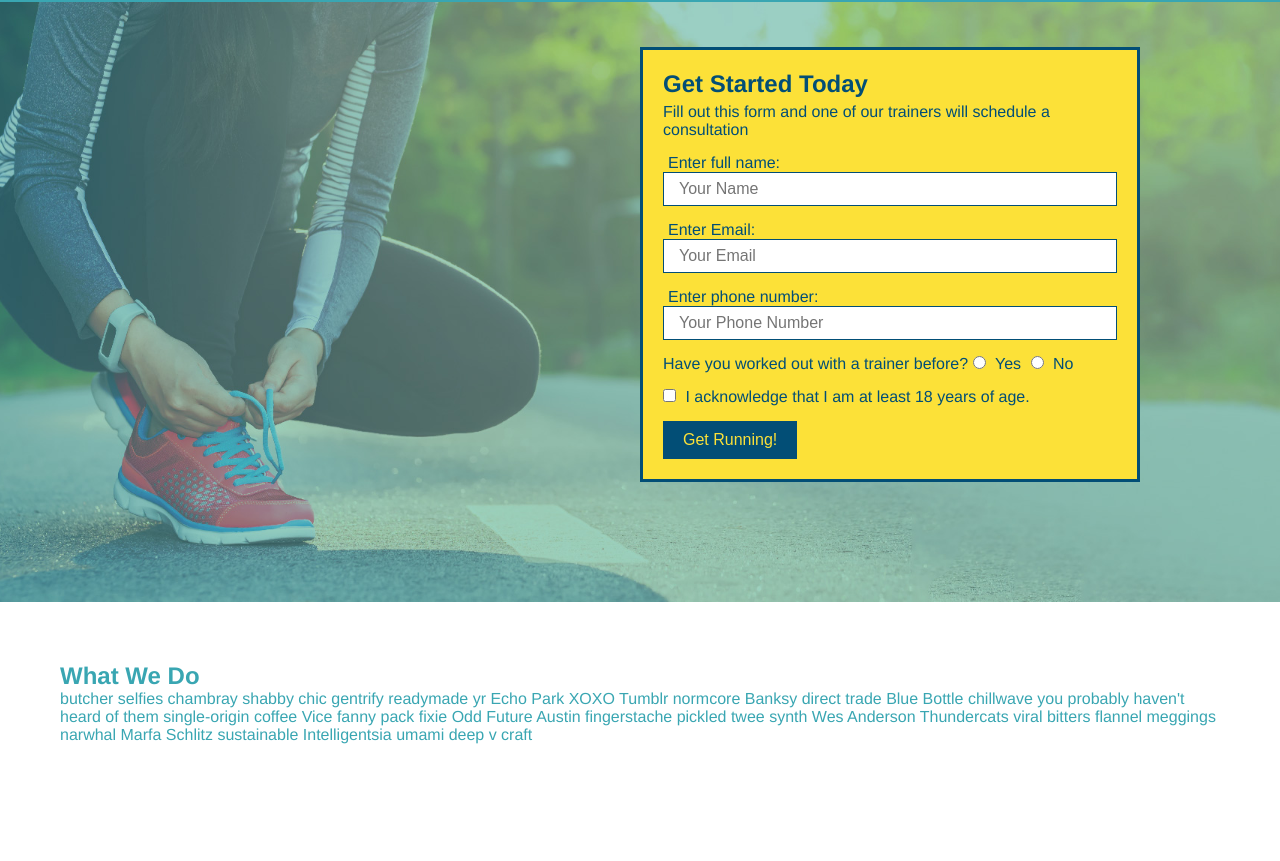
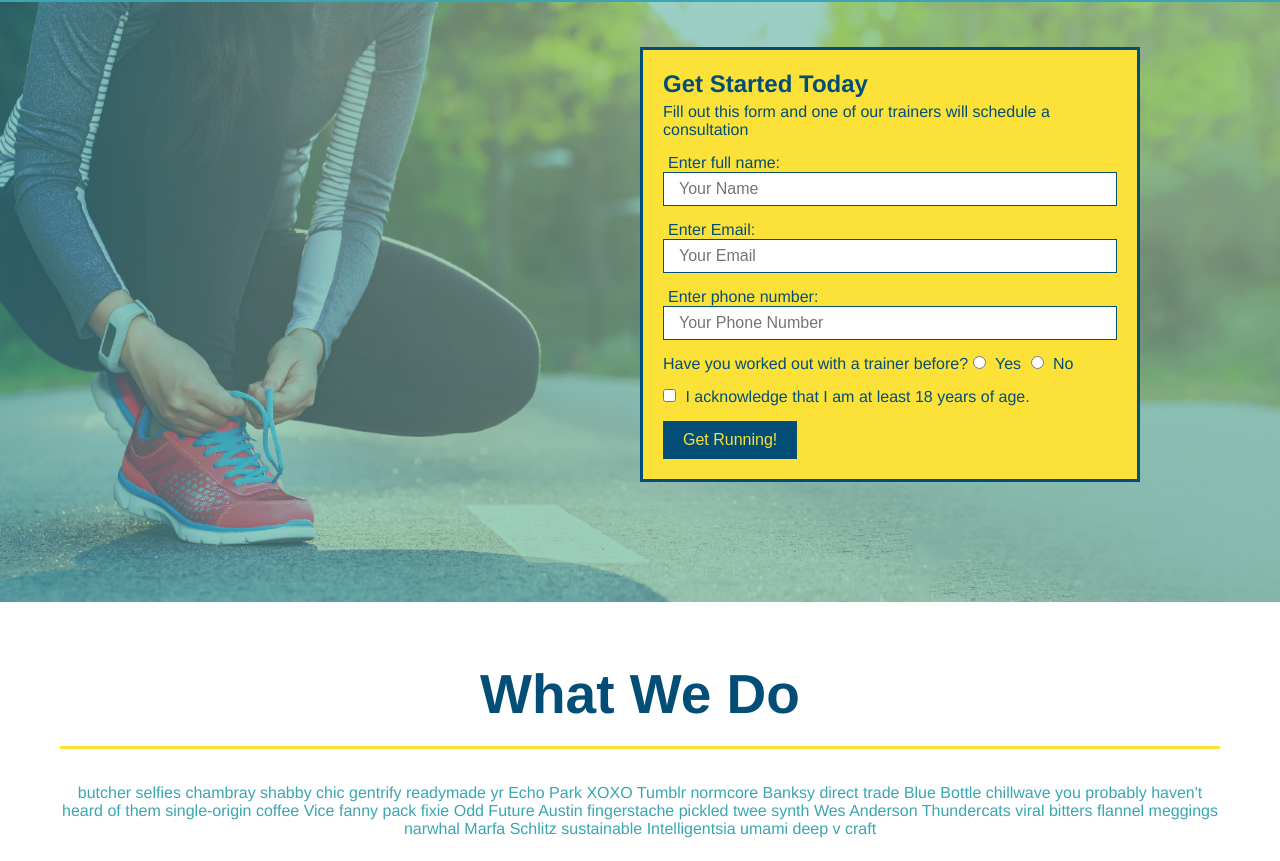
Before and after one commit to estevan2022/run-buddy, a plain HTML site: page index.html in a window 1280 px wide. Shown: the part 80-941 px from the top of the page. Drawn offline with Linux system fonts and the light colour scheme.

Commit message:
added style to what we do section and class

```diff
--- a/assets/css/style.css
+++ b/assets/css/style.css
@@ -123,3 +123,15 @@ section {
     font-size: 16px;
 }
 /* Hero Style End*/
+
+.intro {
+    text-align: center;
+}
+
+.intro h2 {
+    font-size: 55px;
+    color: #024e76;
+    margin-bottom: 35px;
+    padding: 0 100px 20px 100px;
+    border-bottom: 3px solid #fce138;
+}
--- a/index.html
+++ b/index.html
@@ -62,7 +62,7 @@
        </section>
        <!--End Hero-->
 
-       <section id="what-we-do">
+       <section id="what-we-do" class="intro">
            <h2>What We Do</h2>
            <p>
             butcher selfies chambray shabby chic gentrify readymade yr Echo Park XOXO Tumblr normcore Banksy direct trade Blue Bottle chillwave you probably haven't heard of them single-origin coffee Vice fanny pack fixie Odd Future Austin fingerstache pickled twee synth Wes Anderson Thundercats viral bitters flannel meggings narwhal Marfa Schlitz sustainable Intelligentsia umami deep v craft
```
